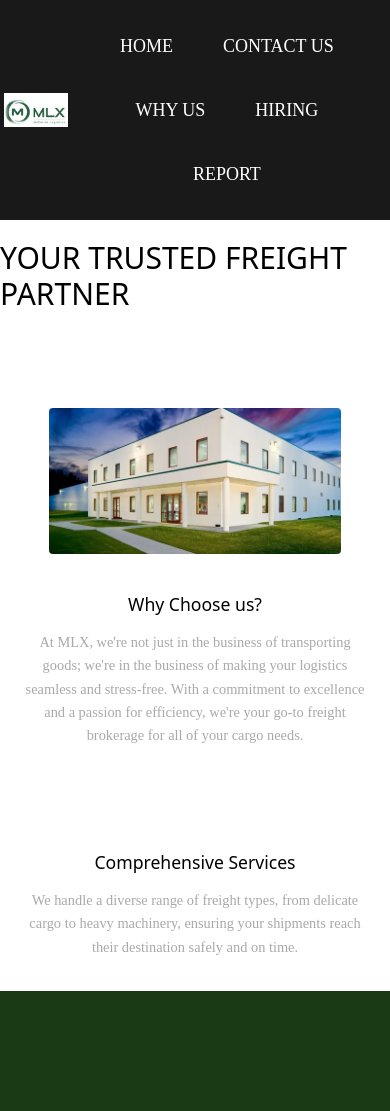
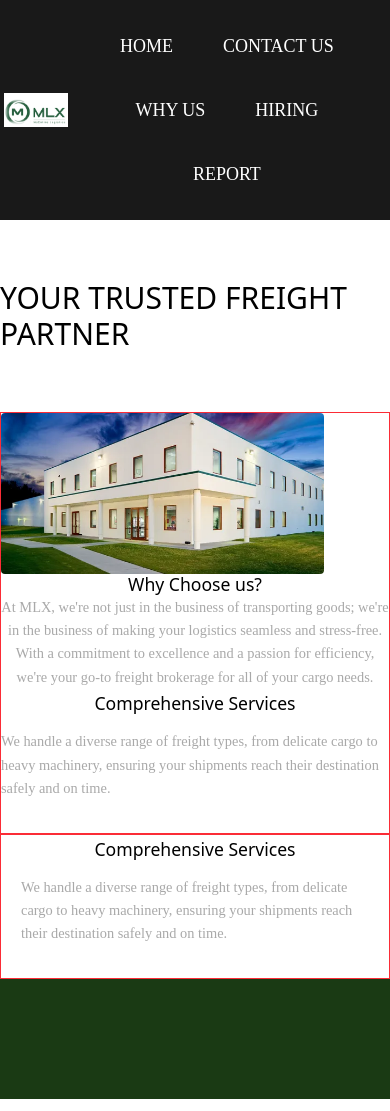
Before and after one commit to cpolychroniadis/mlx-logistics, an Angular app: page /why-us in a window 390 px wide. Built offline with nearby package versions, Linux system fonts and the light colour scheme; a web font is replaced by a local one.

Commit message:
two columns why us

```diff
--- a/src/app/why-us/why-us.component.html
+++ b/src/app/why-us/why-us.component.html
@@ -1,30 +1,20 @@
 <div style="background-color: white;" class=" tm-0 gbk">
-   <div class="flex justify-center text-3xl font-medium text-gray-900 mt-5 ptitle">
+   <div class="flex justify-center text-3xl font-medium text-gray-900 mt-15 mb-15 ptitle">
       <h1>Your Trusted Freight Partner</h1>
    </div>
-   <div class="container mx-auto flex px-5 py-24 md:flex-row flex-col items-center">
-
-
-      <div class="lg:max-w-lg lg:w-full md:w-1/3 w-5/6 mb-10 md:mb-0  aboutbox">
+   <div class="container mx-auto flex md:flex-row flex-col items-start border border-red-500">
+      <div class="lg:max-w-lg lg:w-full md:w-1/3 w-5/6  md:mb-0  aboutbox">
          <img class="object-cover object-center rounded" alt="hero" src="/assets/mcentire.webp">
       </div>
-      <div class="lg:flex-grow md:w-1/2 lg:pl-24 md:pl-16 flex flex-col md:items-start md:text-left items-center text-center">
-         <h1 class="title-font sm:text-4xl text-3xl mb-4 font-medium  text-center stitle">Why Choose us?
+      <div class="lg:flex-grow md:w-1/2 lg:pl-24 md:pl-16 flex flex-col md:items-start md:text-left  text-center">
+         <h1 class="title-font sm:text-4xl text-3xl font-medium  text-center stitle">Why Choose us?
          </h1>
          <p class="mb-1 leading-relaxed sdescription">
             At MLX, we're not just in the business of transporting goods; we're in the business of making your logistics seamless and stress-free.
             With a commitment to excellence and a passion for efficiency, we're your go-to freight brokerage for all of your cargo needs.
          </p>
       </div>
-   </div>
-
-   <div class="container mx-auto flex px-5 md:flex-row flex-col items-center">
-
-
-      <div class="lg:max-w-lg lg:w-full md:w-1/3 w-5/6 mb-1 md:mb-0  aboutbox">
-
-      </div>
-      <div class="lg:flex-grow md:w-1/2 lg:pl-24 md:pl-16 flex flex-col md:items-start md:text-left items-center text-center">
+      <div class="lg:flex-grow md:w-1/2 lg:pl-24 md:pl-16 flex flex-col md:items-start md:text-left ">
          <h1 class="title-font sm:text-4xl text-3xl mb-4 font-medium  text-center stitle">Comprehensive Services
          </h1>
          <p class="mb-8 leading-relaxed sdescription">
@@ -33,5 +23,15 @@
       </div>
    </div>
 
-
+   <div class="container mx-auto flex px-5 md:flex-row flex-col items-start border border-red-500">
+      <div class="lg:max-w-lg lg:w-full md:w-1/3 w-5/6 mb-1 md:mb-0  aboutbox">
+      </div>
+      <div class="lg:flex-grow md:w-1/2 lg:pl-24 md:pl-16 flex flex-col md:items-start md:text-left ">
+         <h1 class="title-font sm:text-4xl text-3xl mb-4 font-medium  text-center stitle">Comprehensive Services
+         </h1>
+         <p class="mb-8 leading-relaxed sdescription">
+            We handle a diverse range of freight types, from delicate cargo to heavy machinery, ensuring your shipments reach their destination safely and on time.
+         </p>
+      </div>
+   </div>
 </div>
```
